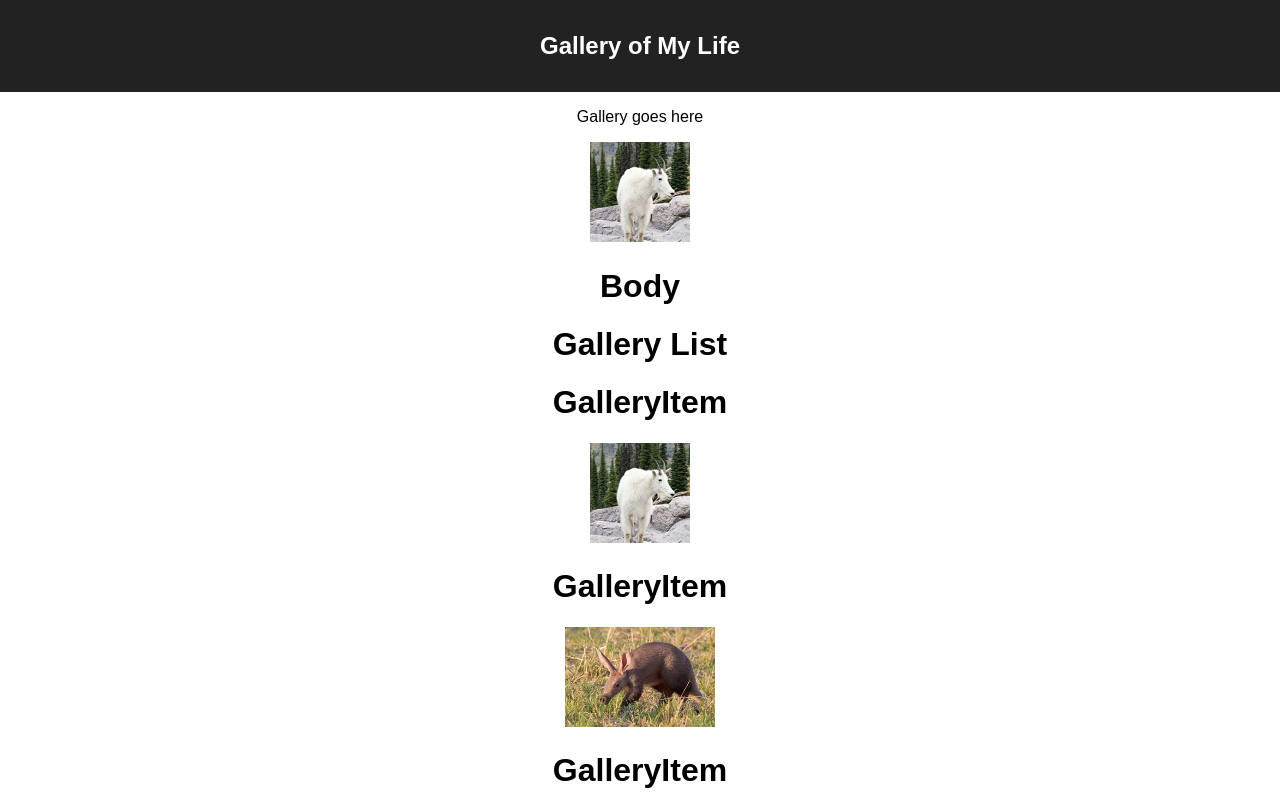
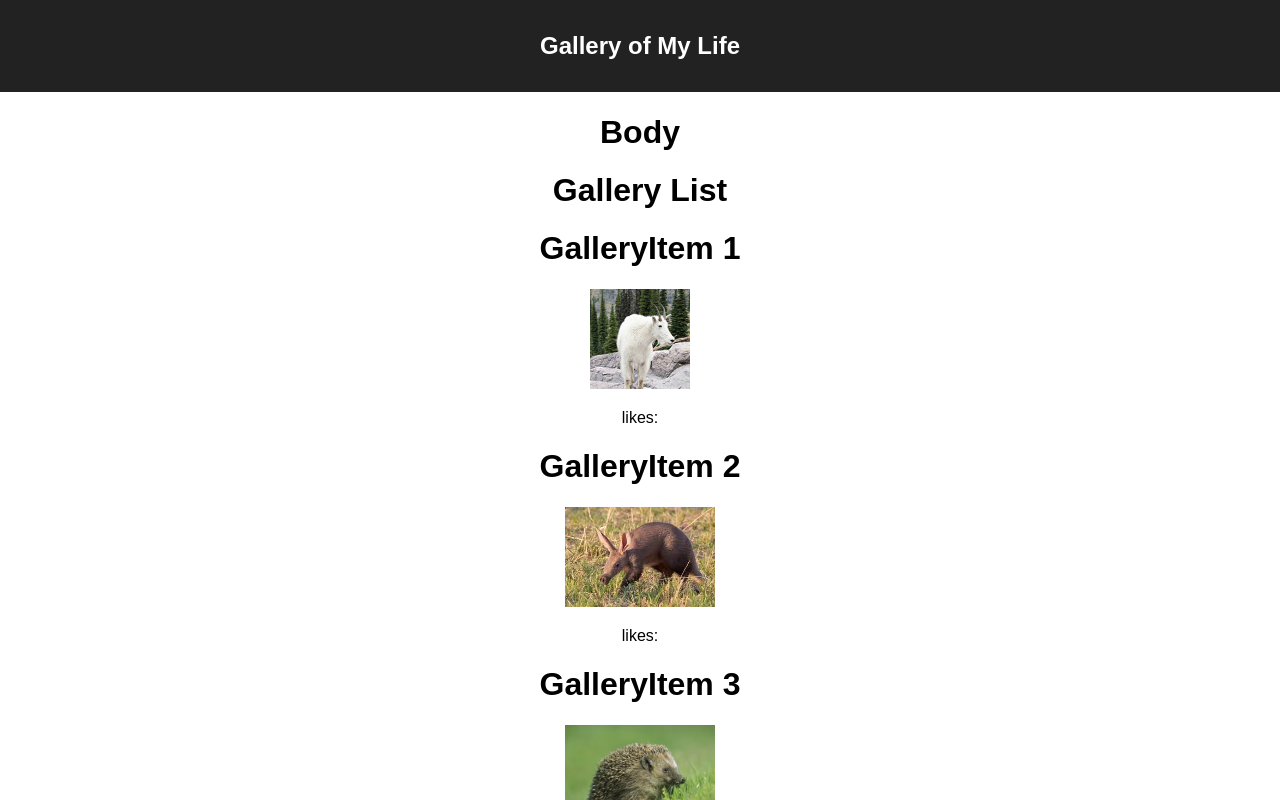
Before and after one commit to clairethallon/weekend-react-gallery-ct, a React (Create React App) app: page / in a window 1280 px wide. Shown: the top 800 px of the page. Built offline with nearby package versions, Linux system fonts and the light colour scheme.

Commit message:
updated likes on DOM

```diff
--- a/src/components/App/App.jsx
+++ b/src/components/App/App.jsx
@@ -8,8 +8,6 @@ function App() {
       <header className="App-header">
         <h1 className="App-title">Gallery of My Life</h1>
       </header>
-      <p>Gallery goes here</p>
-      <img src="images/goat_small.jpg" />
       <Body />
     </div>
   );
--- a/src/components/GalleryItem/GalleryItem.jsx
+++ b/src/components/GalleryItem/GalleryItem.jsx
@@ -4,9 +4,10 @@ function GalleryItem(props) {
     // const [name, setName]=useState(null);
     return (
         <div>
-            <h1>GalleryItem</h1>
+            <h1>GalleryItem {props.galleryItem.id}</h1>
             {/* <p>props: {JSON.stringify(props)}</p> */}
             <img src={props.galleryItem.path} alt={props.galleryItem.description} />
+            <p>likes: </p>
         </div>
     )
 
```
